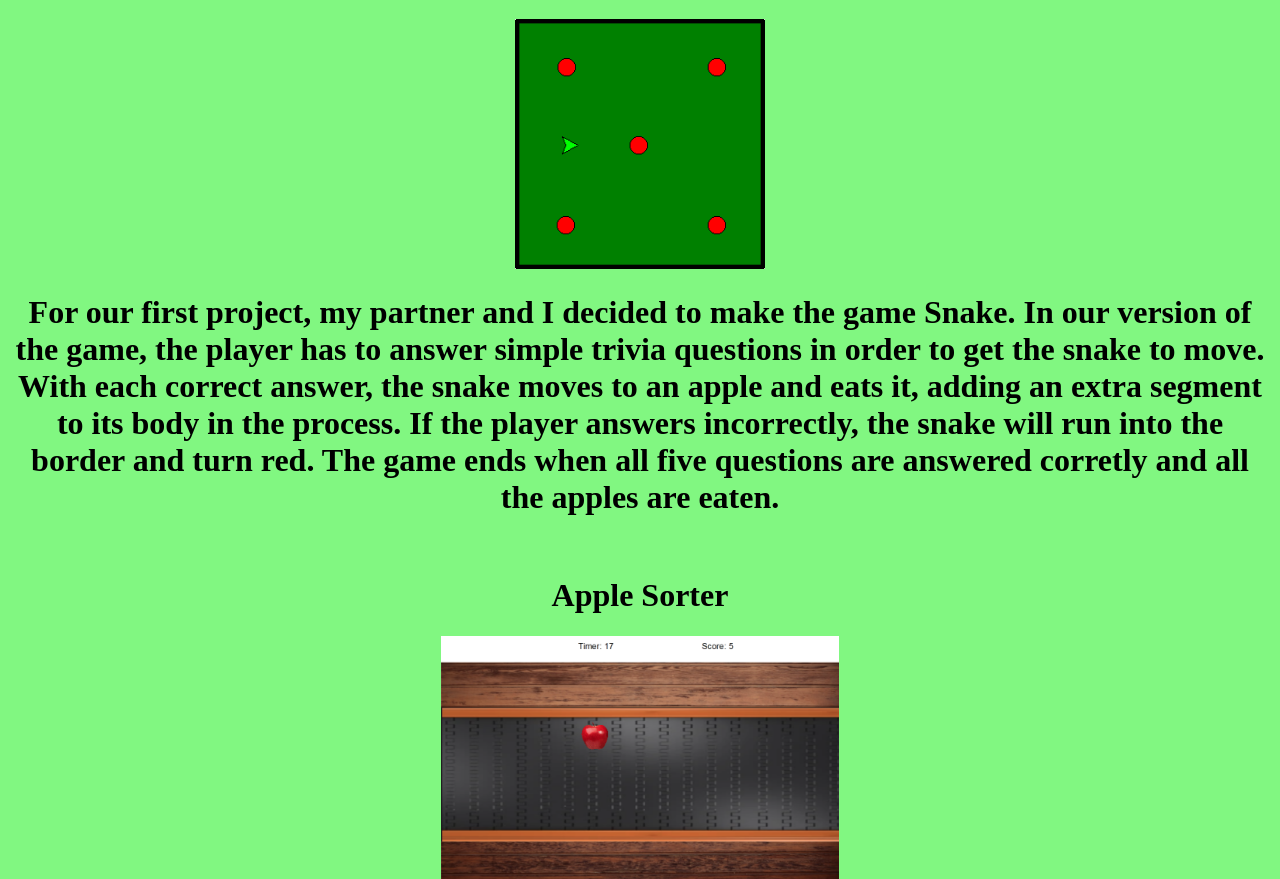
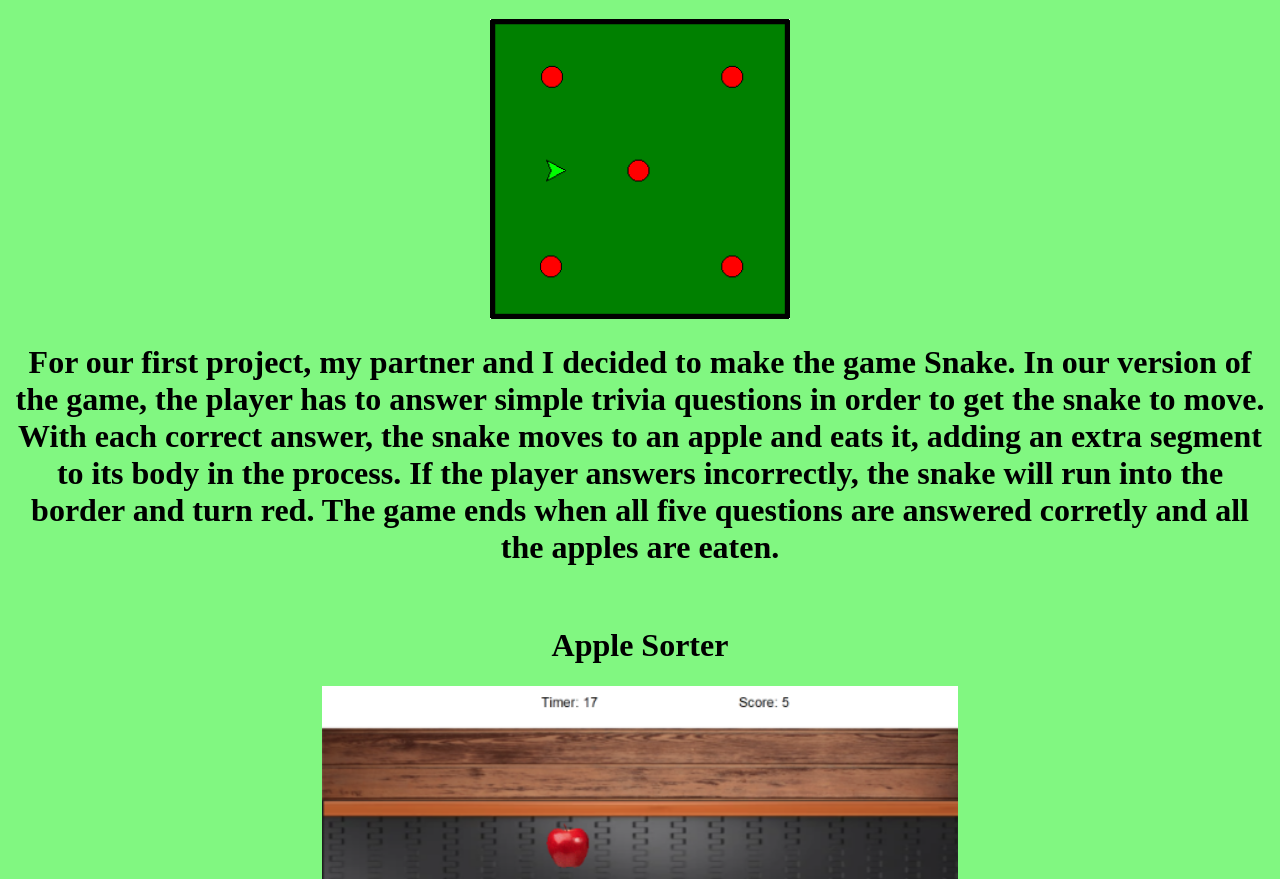
Before and after one commit to Alexthebee/CSP2023, a plain HTML site: page portfolio.html in a window 1280 px wide. Shown: the part 421-1300 px from the top of the page. Drawn offline with Linux system fonts and the light colour scheme.

Commit message:
Larger Images

```diff
--- a/portfolio.html
+++ b/portfolio.html
@@ -13,12 +13,12 @@
     <img src="images/Folder.png" height="250">
     <br>
     <h1> Snake Game </h1>
-    <img src="images/Snake.PNG" height="250">
+    <img src="images/Snake.PNG" height="300">
     <br>
     <h1> For our first project, my partner and I decided to make the game Snake. In our version of the game, the player has to answer simple trivia questions in order to get the snake to move. With each correct answer, the snake moves to an apple and eats it, adding an extra segment to its body in the process. If the player answers incorrectly, the snake will run into the border and turn red. The game ends when all five questions are answered corretly and all the apples are eaten.</h1>
     <br>
     <h1> Apple Sorter </h1>
-    <img src="images/1.2.5 Project Image.PNG" height="250">
+    <img src="images/1.2.5 Project Image.PNG" height="400">
     <br>
     <h1> Our second project is an apple sorting game. The user has to click apples as they move across the screen on a conveyor belt. Each red apple clicked adds a point to the player's score while each yellow apple clicked deducts a point. The player has to try to gain the highest score possible in the thirty second time period in order to make it onto the leaderboard.</h1>
     <br>
@@ -28,7 +28,7 @@
     <h1> For our Scratch Project we created an endless racing game where the player has to control two cars using the left and right arrow keys. Their goal is to collect as many coins as they can while avoiding the cones.</h1>
     <br>
     <h1> Sorting Honey Data </h1>
-    <img src="images/324 Project.PNG" height="250">
+    <img src="images/324 Project.PNG" height="400">
     <br>
     <h1> In this project, we learned to cleanse and analyze data using methods from the pandas module. We then used the new data to generate various graphs using the matplotlib module. </h1>
     </center>
```
